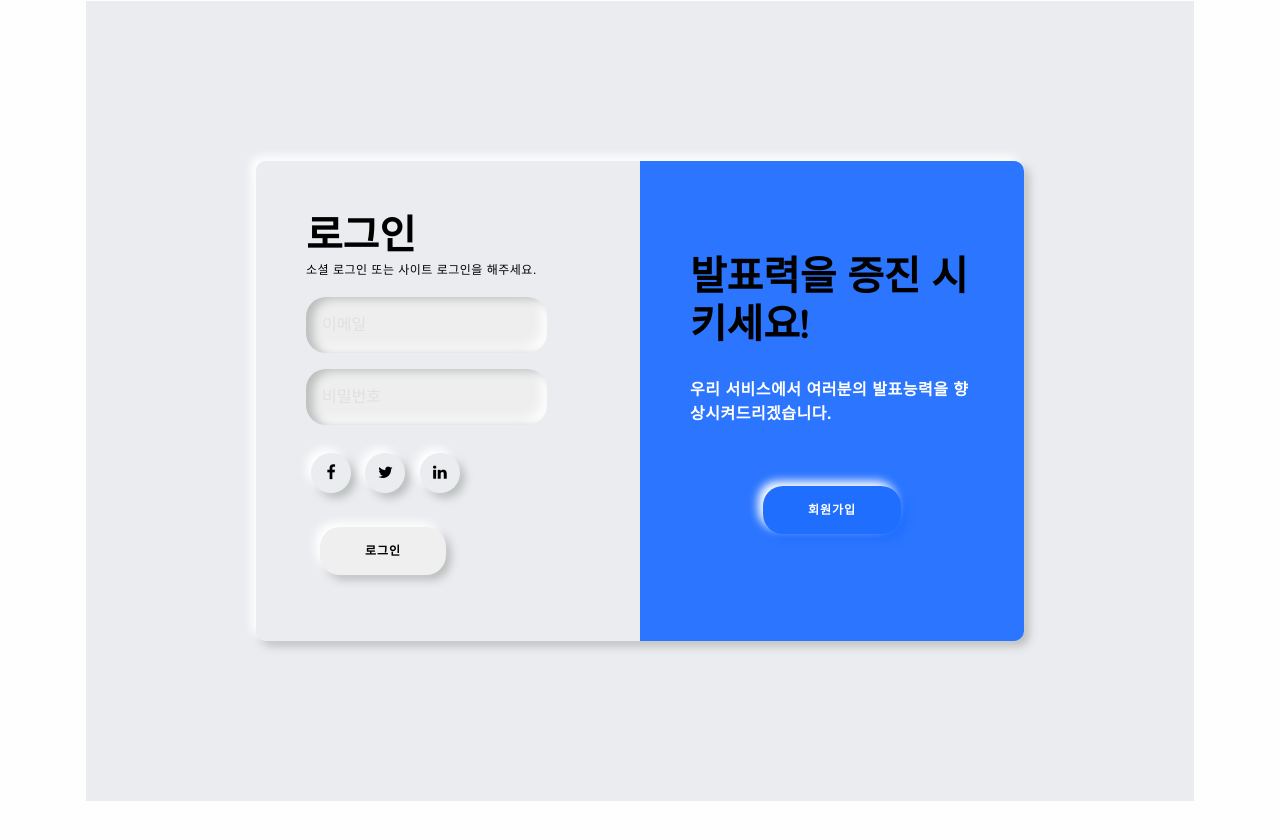
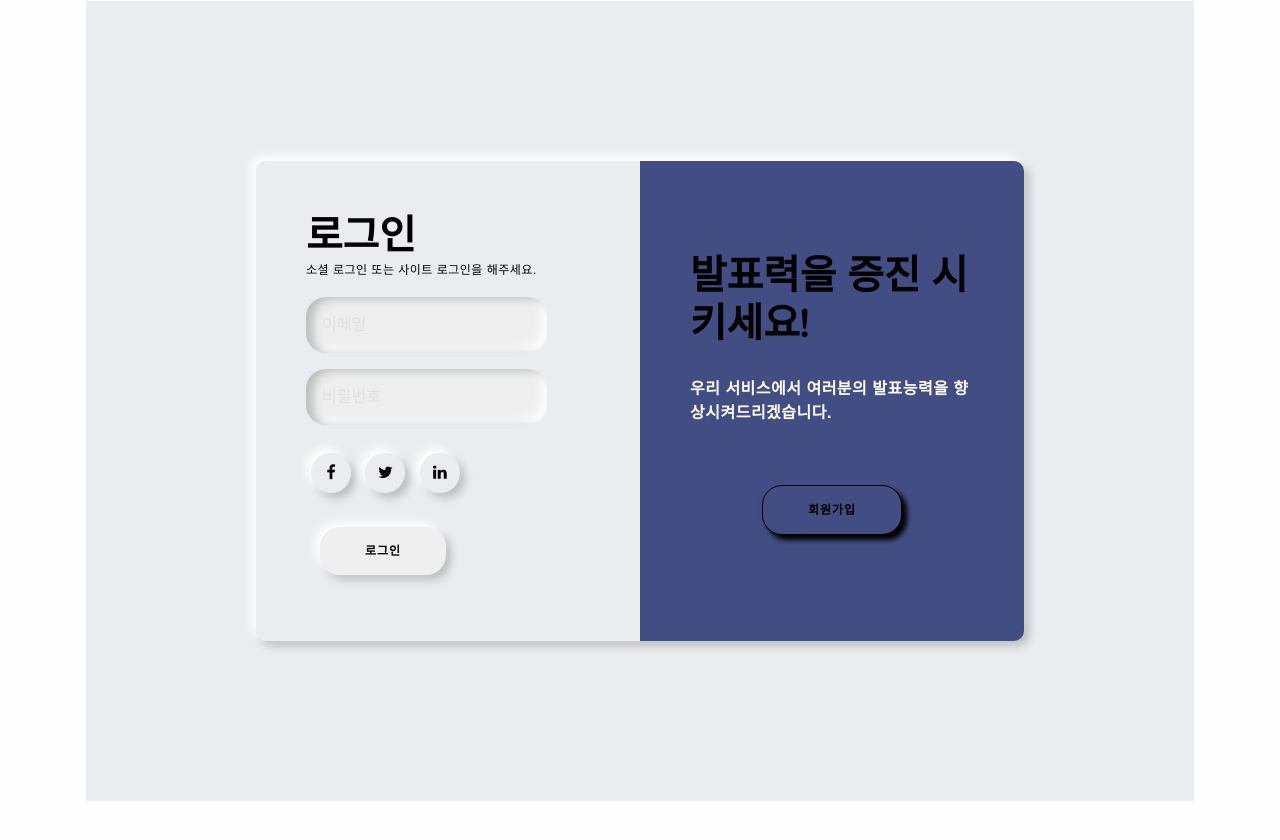
Before and after one commit to ehdwo98/Good-PT, a Django app: page /login/ in a window 1280 px wide. Shown: the part 839-1679 px from the top of the page. Run offline with Django 4.2, Linux system fonts and the light colour scheme; some libraries are stand-ins or nearby versions.

Commit message:
edit main&login

```diff
--- a/GoodPT/accounts/static/css/login.css
+++ b/GoodPT/accounts/static/css/login.css
@@ -82,11 +82,10 @@ form input {
   text-transform: uppercase;
   cursor: pointer;
   transition: transform 80ms ease-in;
-  background-color: #2b75ff;
-  background-color: ;
-  color: #fff;
-  background-color: #206efe;
-  box-shadow: -5px -5px 10px , 5px 5px 8px #206efe;
+  background-color: #424D83;
+  border: 1px solid black;
+  color: black;
+  box-shadow: 5px 5px 5px , -3px -3px 3px #424D83;
 }
 .sign-in-container {
   position: absolute;
@@ -114,7 +113,7 @@ form input {
   width: 50%;
   height: 100%;
   opacity: 0;
-  background-color: #2b75ff;
+  background-color: #424D83;
   color: #fff;
   transition: all 0.5s;
 }
@@ -128,7 +127,7 @@ form input {
   right: 0;
   width: 50%;
   height: 100%;
-  background-color: #2b75ff;
+  background-color: #424D83;
   color: #fff;
   transition: all 0.5s;
 }
--- a/GoodPT/accounts/templates/login.html
+++ b/GoodPT/accounts/templates/login.html
@@ -2,6 +2,9 @@
 {% load static %}
 
 {% block content %}
+    <link rel="stylesheet" href="{% static '/css/login.css' %}?after"/>
+    <script defer src = "{% static '/js/login.js' %}"></script>
+
     <div class="wrapper">
         <div class="container-login">
         <div class="sign-up-container">
@@ -62,7 +65,5 @@
         </div>
         </div>
     </div>
-    <link rel="stylesheet" href="/static/css/login.css"/>
-    <script defer src = '/static/js/login.js'></script>
 
 {% endblock content %}
--- a/GoodPT/templates/layout.html
+++ b/GoodPT/templates/layout.html
@@ -45,7 +45,7 @@
               <li class="nav-item px-2" data-anchor="data-anchor"><a class="nav-link" href="#pricingTable">Pricing table</a></li>
               <li class="nav-item px-2" data-anchor="data-anchor"><a class="nav-link" href="#help">Help</a></li>
             </ul>
-            <form class="ps-lg-5"><a class="btn btn-light order-1 order-lg-0" href="#!">login
+            <form class="ps-lg-5"><a class="btn btn-light order-1 order-lg-0" href="">login
                 <svg class="bi bi-person-fill" xmlns="http://www.w3.org/2000/svg" width="16" height="16" fill="currentColor" viewBox="0 0 16 16">
                   <path d="M3 14s-1 0-1-1 1-4 6-4 6 3 6 4-1 1-1 1H3zm5-6a3 3 0 1 0 0-6 3 3 0 0 0 0 6z"></path>
                 </svg></a></form>
```
Lines whose indentation alone changed are shown as unchanged.
